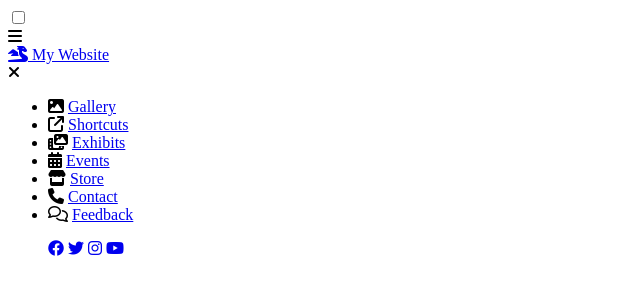
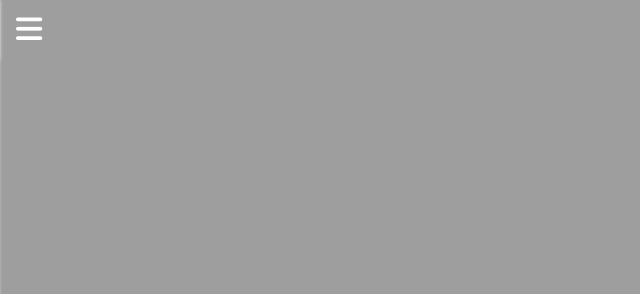
Before and after one commit to Pranavanand026/Frontend-Mini, a plain HTML site: page index.html in a window 1280 px wide. Shown: the whole page, without its empty margins (0-640 px from the left). Drawn offline with Linux system fonts and the light colour scheme; the site is published under a folder, as on GitHub Pages, so addresses that start at the root find nothing.

Commit message:
Update index.html

```diff
--- a/index.html
+++ b/index.html
@@ -5,7 +5,7 @@
     <meta http-equiv="X-UA-Compatible" content="IE=edge" />
     <meta name="viewport" content="width=device-width, initial-scale=1.0" />
     <title>CSS Project</title>
-    <link rel="stylesheet" href="/first.css">
+    <link rel="stylesheet" href="first.css">
     <link rel="preconnect" href="https://fonts.googleapis.com" />
     <link rel="preconnect" href="https://fonts.gstatic.com" crossorigin />
     <link href="https://fonts.googleapis.com/css2?family=Poppins:wght@100;400&display=swap" rel="stylesheet">
```
